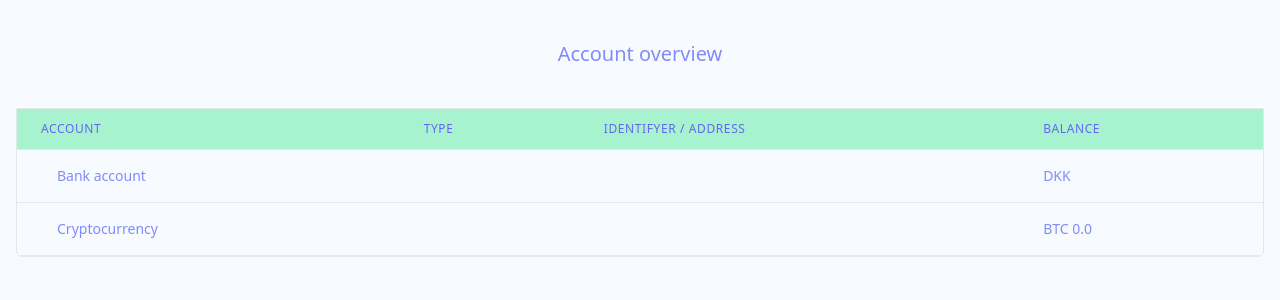
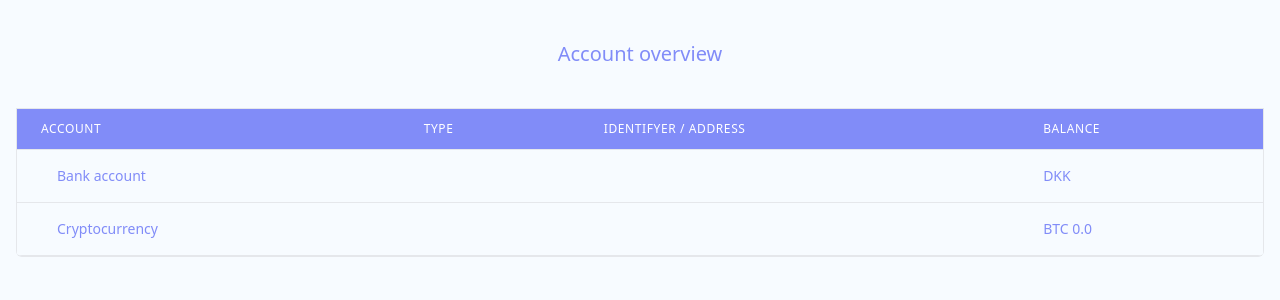
Before and after one commit to group-seven-kea/handin, a Flask app: template ui/templates/home.html in a window 1280 px wide. Shown: the part 64-364 px from the top of the page. Run offline with Flask 2, Linux system fonts and the light colour scheme; the template is opened without the code that fills it, so the values that code supplies are empty.

Commit message:
Update home.html

```diff
--- a/ui/templates/home.html
+++ b/ui/templates/home.html
@@ -3,28 +3,28 @@
          <h3 class="text-xl my-4 mx-6 text-indigo-400 my-10 text-center">Account overview</h3>
             <table class="min-w-full overflow-x-scroll divide-y divide-gray-200 table-auto border ">
                <thead>
-                  <tr class="bg-green-200">
+                  <tr class="bg-indigo-400">
                      <th
                         scope="col"
-                        class="px-6 py-3 text-xs font-medium tracking-wider text-left text-indigo-500 uppercase"
+                        class="px-6 py-3 text-xs font-medium tracking-wider text-left text-white uppercase"
                         >
                         Account
                      </th>
                      <th
                         scope="col"
-                        class="hidden md:table-cell lg:table-cell xl:table-cell 2xl:table-cell px-6 py-3 text-xs font-medium tracking-wider text-left text-indigo-500 uppercase"
+                        class="hidden md:table-cell lg:table-cell xl:table-cell 2xl:table-cell px-6 py-3 text-xs font-medium tracking-wider text-left text-white uppercase"
                         >
                         Type
                      </th>
                      <th
                         scope="col"
-                        class="hidden md:table-cell lg:table-cell xl:table-cell 2xl:table-cell px-6 py-3 text-xs font-medium tracking-wider text-left text-indigo-500 uppercase"
+                        class="hidden md:table-cell lg:table-cell xl:table-cell 2xl:table-cell px-6 py-3 text-xs font-medium tracking-wider text-left text-white uppercase"
                         >
                         Identifyer / Address
                      </th>
                      <th
                         scope="col"
-                        class="px-6 py-3 text-xs font-medium tracking-wider text-left text-indigo-500 uppercase"
+                        class="px-6 py-3 text-xs font-medium tracking-wider text-left text-white uppercase"
                         >
                         Balance
                      </th>
```
